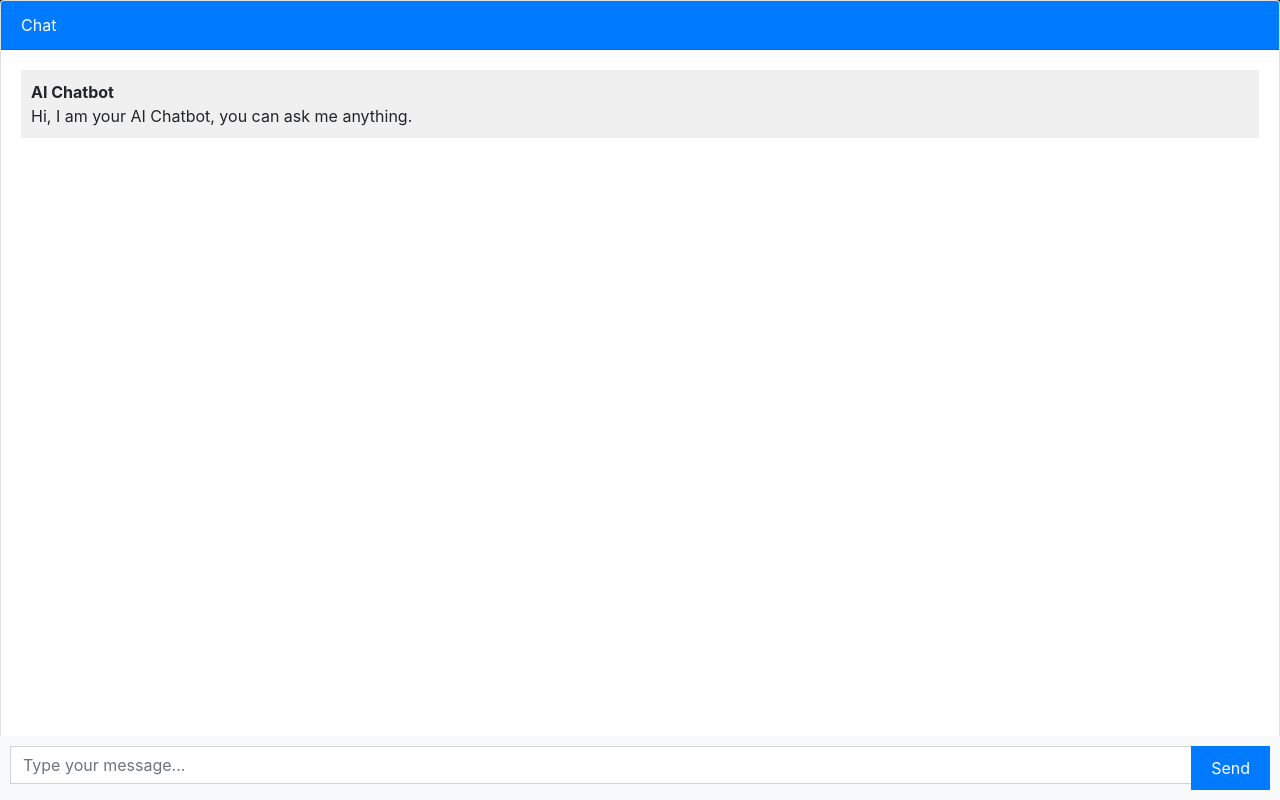
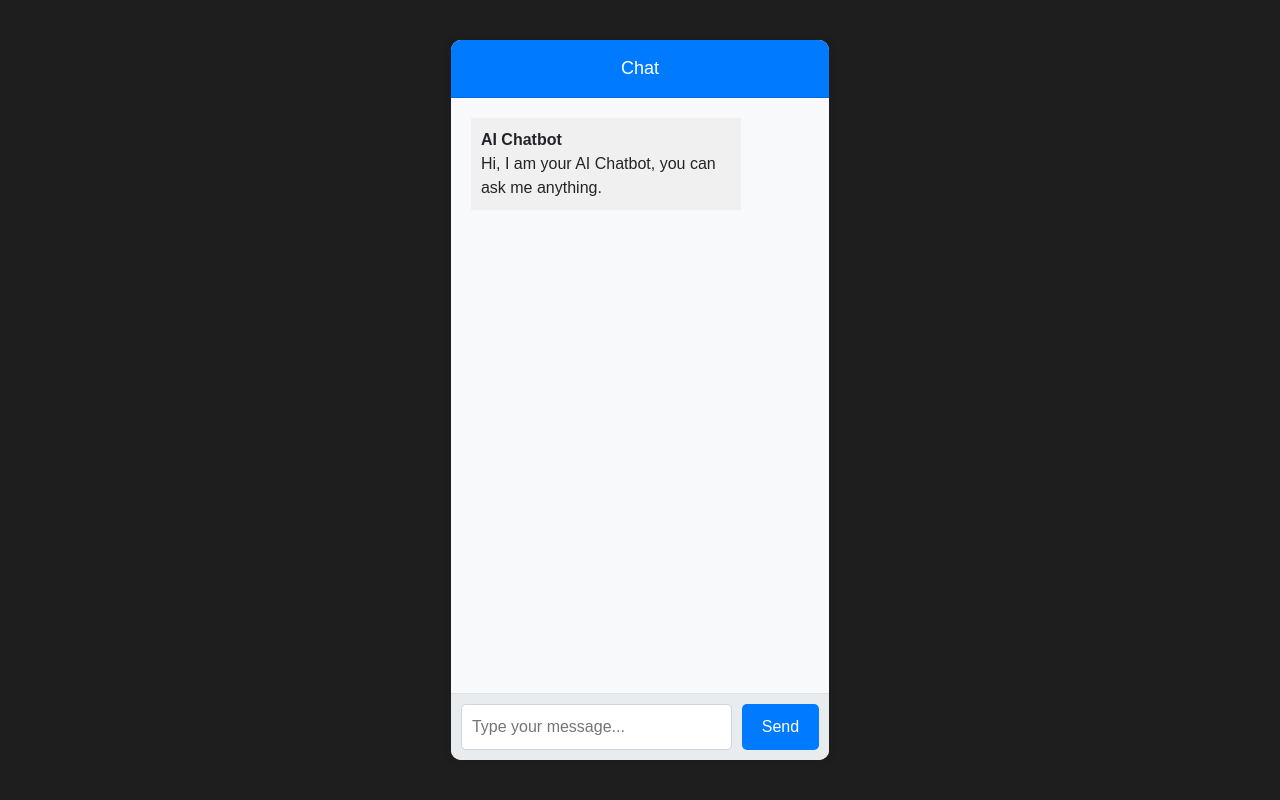
Before and after one commit to Deepaks31/AI_Chatbot, a Django app: page / in a window 1280 px wide. Run offline with Django 5.2, Linux system fonts and the light colour scheme; some libraries are stand-ins or nearby versions.

Commit message:
script added

```diff
--- a/templates/chatbot.html
+++ b/templates/chatbot.html
@@ -4,60 +4,86 @@
 <style>
   body, html {
     height: 100%;
-    background-color: #1e1e1e; /* Changed background color to dark grey */
+    margin: 0;
+    background-color: #1e1e1e; /* Dark grey background */
+    display: flex;
+    justify-content: center;
+    align-items: center;
+    font-family: Arial, sans-serif;
+  }
+
+  .chat-container {
+    width: 90%;
+    max-width: 600px;
+    height: 90%;
+    display: flex;
+    flex-direction: column;
+    background-color: #f8f9fa; /* Light grey background for chat box */
+    border-radius: 10px;
+    overflow: hidden;
+    box-shadow: 0 0 10px rgba(0, 0, 0, 0.1);
+  }
+
+  .card-header {
+    background-color: #007bff;
+    color: white;
+    padding: 15px;
+    font-size: 18px;
+    text-align: center;
   }
 
   .messages-box {
     flex: 1;
+    padding: 20px;
     overflow-y: auto;
-  }
-
-  .messages-list {
-    padding-left: 0;
   }
 
   .message {
     margin-bottom: 15px;
     list-style: none;
+    max-width: 80%;
   }
 
   .message-text {
     padding: 10px;
     border-radius: 5px;
+    display: inline-block;
   }
 
   .sent {
     background-color: #dcf8c6;
     align-self: flex-end;
+    margin-left: auto;
   }
 
   .received {
     background-color: #f1f0f0;
     align-self: flex-start;
+    margin-right: auto;
   }
 
   .message-form {
     display: flex;
-    position: fixed;
-    bottom: 0;
-    left: 0;
-    right: 0;
     padding: 10px;
-    background-color: #f8f9fa;
+    background-color: #e9ecef;
+    border-top: 1px solid #dee2e6;
   }
 
   .message-input {
     flex: 1;
-    border-radius: 0;
-    border-right: none;
+    padding: 10px;
+    border: 1px solid #ced4da;
+    border-radius: 5px;
+    margin-right: 10px;
+    font-size: 16px;
   }
 
   .btn-send {
-    border-radius: 0;
     background-color: #007bff;
     color: white;
     border: none;
     padding: 10px 20px;
+    border-radius: 5px;
     cursor: pointer;
     transition: background-color 0.3s ease;
   }
@@ -65,21 +91,14 @@
   .btn-send:hover {
     background-color: #0056b3; /* Darker shade of blue for hover effect */
   }
-
-  .chat-container {
-    height: 100%;
-    display: flex;
-    flex-direction: column;
-  }
 </style>
 {% endblock %}
 
 {% block content %}
 <div class="chat-container">
-  <div class="card flex-grow-1">
-    <div class="card-header bg-primary text-white">Chat</div>
-    <div class="card-body messages-box">
-      <ul class="list-unstyled messages-list">
+  <div class="card-header">Chat</div>
+  <div class="messages-box">
+    <ul class="list-unstyled messages-List">
       <li class="message received">
         <div class="message-text">
           <div class="message-sender">
@@ -92,15 +111,29 @@
       </li>
     </ul>
   </div>
-  </div>
-  <form class="message-form">
+  <form class="message-form" method="post">
     {% csrf_token %}
-    <div class="input-group">
-      <input type="text" class="form-control message-input" placeholder="Type your message...">
-      <div class="input-group-append">
-        <button type="submit" class="btn btn-primary btn-send">Send</button>
-      </div>
-    </div>
+    <input type="text" class="message-input" placeholder="Type your message..." name="message">
+    <button type="submit" class="btn-send">Send</button>
   </form>
 </div>
+
+<script>
+  const messageslist = document.querySelector('.messages-List');
+  const messagesform = document.querySelector('.messages-form');
+  const messagesinput = document.querySelector('.messages-input');
+
+  messagesform.addEventListener('submit',(event) =>{
+    event.preventDefault();
+
+    const message = messagesinput.value.trim();
+    if(message.length ===0){
+      return
+    }
+
+  }
+)
+
+</script>
+
 {% endblock %}
```
Lines whose indentation alone changed are shown as unchanged.
